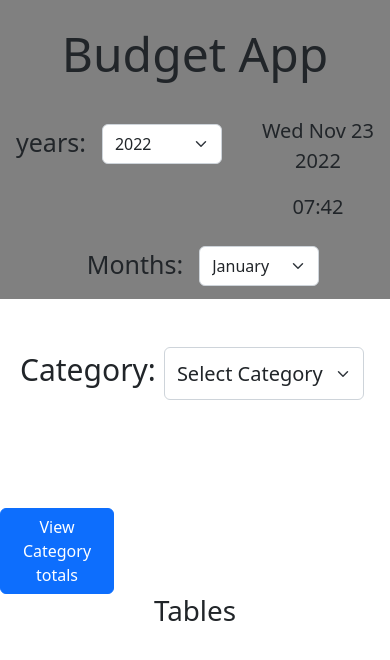
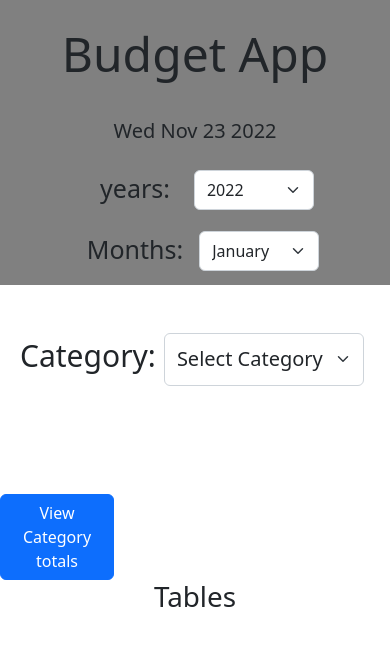
Before and after one commit to alittle1988/reactBudget1st, a React (Create React App) app: page / in a window 390 px wide. Shown: the top 660 px of the page. Built offline with nearby package versions, Linux system fonts and the light colour scheme.

Commit message:
fixed header responsiveness

```diff
--- a/src/App.css
+++ b/src/App.css
@@ -38,9 +38,10 @@ html {
   font-size: 1.25rem;
 }
 
-@media only screen and (maxWidth:580px){
-  .headerCol {
-    display: block;
+@media only screen and (maxWidth:530px){
+  .headerRow {
+
+
   }
 }
 
--- a/src/DateClock.js
+++ b/src/DateClock.js
@@ -14,11 +14,11 @@ export default function DateClock(props) {
        return () => clearInterval(interval)
     }, [])
 
-
+    //<p className="time">{theTime}</p>
     return (
     <div className="date-time">
         <p className="date">{theDate}</p>
-        <p className="time">{theTime}</p>
+
     </div>
     )
 }
--- a/src/Header.js
+++ b/src/Header.js
@@ -1,5 +1,5 @@
 import React from "react";
-import { Form, Col, Row } from "react-bootstrap";
+import { Form, Col, Row, Container } from "react-bootstrap";
 import DateClock from "./DateClock.js";
 
 function handleYearChange() {
@@ -12,20 +12,17 @@ const months= ["January", "Febuary", "March", "April", "May", "June", "July", "A
 
 function Header() {
     return (
-        <div className="header">
-            <h1>Budget App</h1>
-
+        <Container className="header" fluid>
+            <h1 className="text-center">Budget App</h1>
+            <DateClock />
             <Row className="headerRow">
                 <Col className="headerCol">
                     <Form style={{display:"flex"}} className="my-2">
-                        <Form.Label style={{fontSize:25}} className="mx-3">years: </Form.Label>
+                        <Form.Label style={{fontSize:25}} className="mx-4">years: </Form.Label>
                         <Form.Select onChange={handleYearChange} style={{width:120, height:40}}>
                             { years.map((year,index) => <option key={index} value={year}>{year}</option>)}
                         </Form.Select>
                     </Form>
-                </Col>
-                <Col>
-                <DateClock />
                 </Col>
                 <Col className="headerCol">
                     <Form style={{display:"flex"}} className="my-2">
@@ -37,7 +34,7 @@ function Header() {
                 </Col>
             </Row>
 
-        </div>
+        </Container>
     )
 }
 
```
Also changed, not shown: src/App.js (+4 -3 lines).
